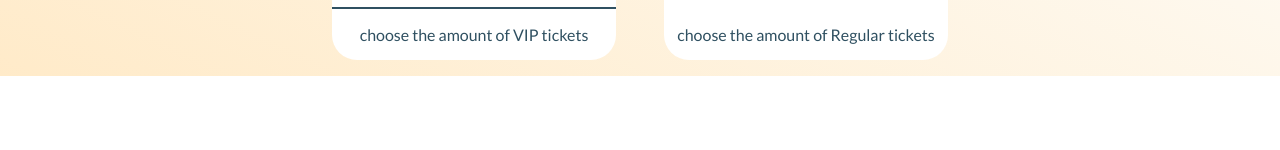
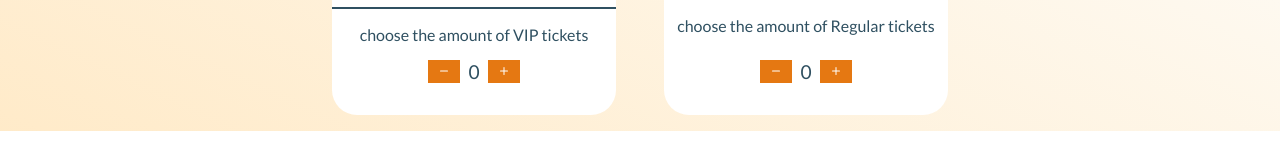
Before and after one commit to Mariulia93/foofest-exam, a React (Create React App) app: page /tickets in a window 1280 px wide. Shown: the part 590-740 px from the top of the page. Built offline with nearby package versions, Linux system fonts and the light colour scheme; no server answers; a web font is replaced by a local one.

Commit message:
added plus minus button

```diff
--- /dev/null
+++ b/src/components/CountTicket.jsx
@@ -0,0 +1,27 @@
+import React from "react";
+import { useState } from "react";
+
+function CountTicket(){
+    let [count, setCount] = useState(0);
+
+  function incrementCount() {
+    count = count + 1;
+    setCount(count);
+  }
+  function decrementCount() {
+    count = count - 1;
+    setCount(count);
+  }
+return(
+    <div className="counter">
+        <button className="plusminus" onClick={decrementCount}><svg xmlns="http://www.w3.org/2000/svg" width="16" height="16" fill="currentColor" class="bi bi-dash" viewBox="0 0 16 16">
+  <path d="M4 8a.5.5 0 0 1 .5-.5h7a.5.5 0 0 1 0 1h-7A.5.5 0 0 1 4 8z"/>
+</svg></button>
+        <div>{count}</div>
+        <button className="plusminus" onClick={incrementCount}><svg xmlns="http://www.w3.org/2000/svg" width="16" height="16" fill="currentColor" class="bi bi-plus" viewBox="0 0 16 16">
+  <path d="M8 4a.5.5 0 0 1 .5.5v3h3a.5.5 0 0 1 0 1h-3v3a.5.5 0 0 1-1 0v-3h-3a.5.5 0 0 1 0-1h3v-3A.5.5 0 0 1 8 4z"/>
+</svg></button>
+    </div>
+)
+}
+export default CountTicket;
--- a/src/components/TicketCard.jsx
+++ b/src/components/TicketCard.jsx
@@ -1,4 +1,5 @@
 import React from "react";
+import CountTicket from "./CountTicket";
 
 function TicketCard(props) {
   return (
@@ -14,6 +15,7 @@ function TicketCard(props) {
       <h4>{props.price}
       </h4>
       <p>{props.amount}</p>
+      <CountTicket/>
     </div>
   );
 }
--- a/src/sass/_components.scss
+++ b/src/sass/_components.scss
@@ -127,3 +127,18 @@ h1 {
     letter-spacing: 0.2rem;
   }
 }
+.counter{
+  display: flex;
+  align-self: center;
+  justify-content: space-between;
+  font-size: 1.2rem;
+  margin: 1rem;
+}
+.plusminus{
+  padding: 0 0.5rem;
+  background-color: #E57812;
+  color: white;
+  font-weight: 500;
+  margin: 0 0.5rem;
+  cursor: pointer;
+}
```
